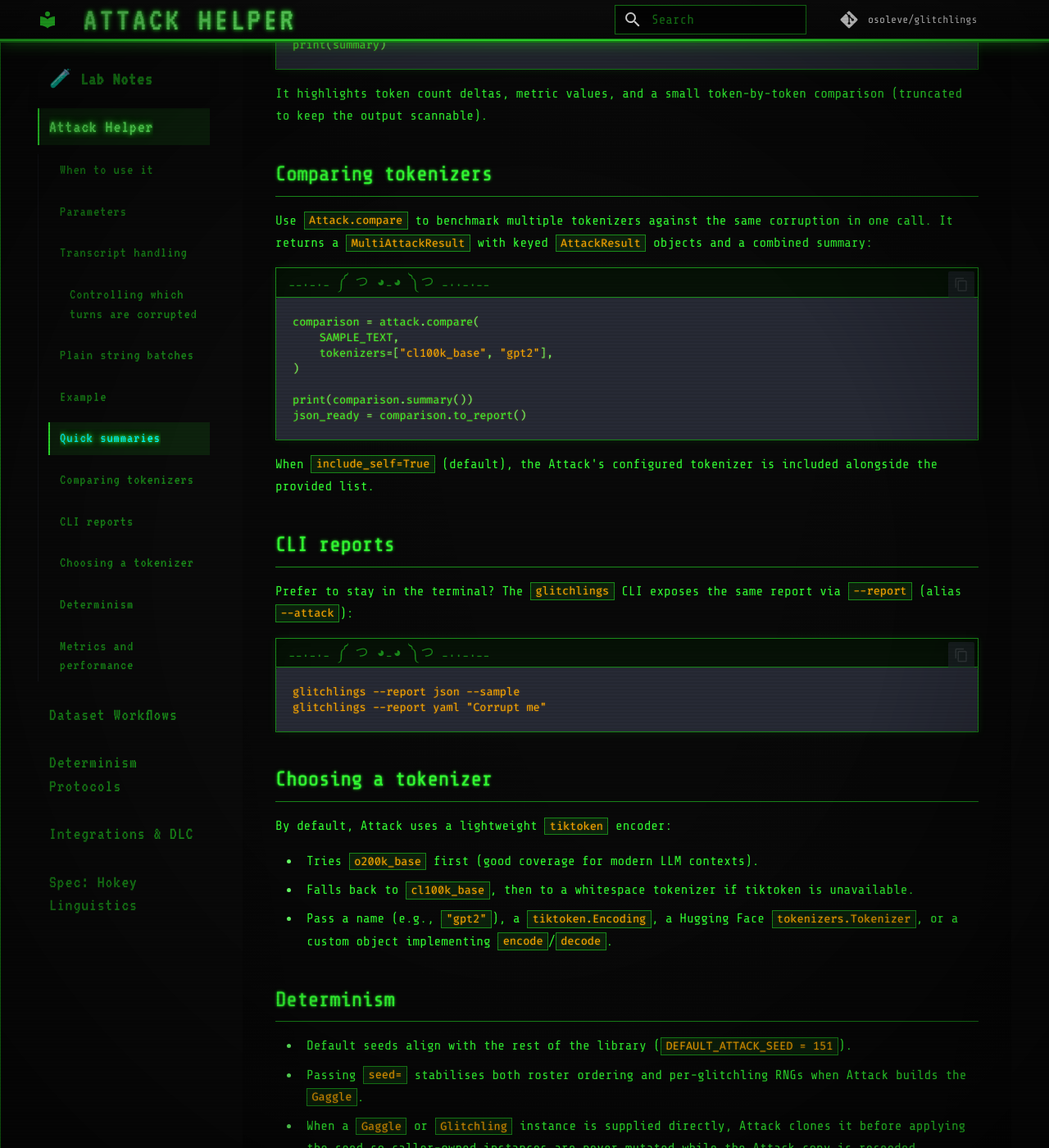
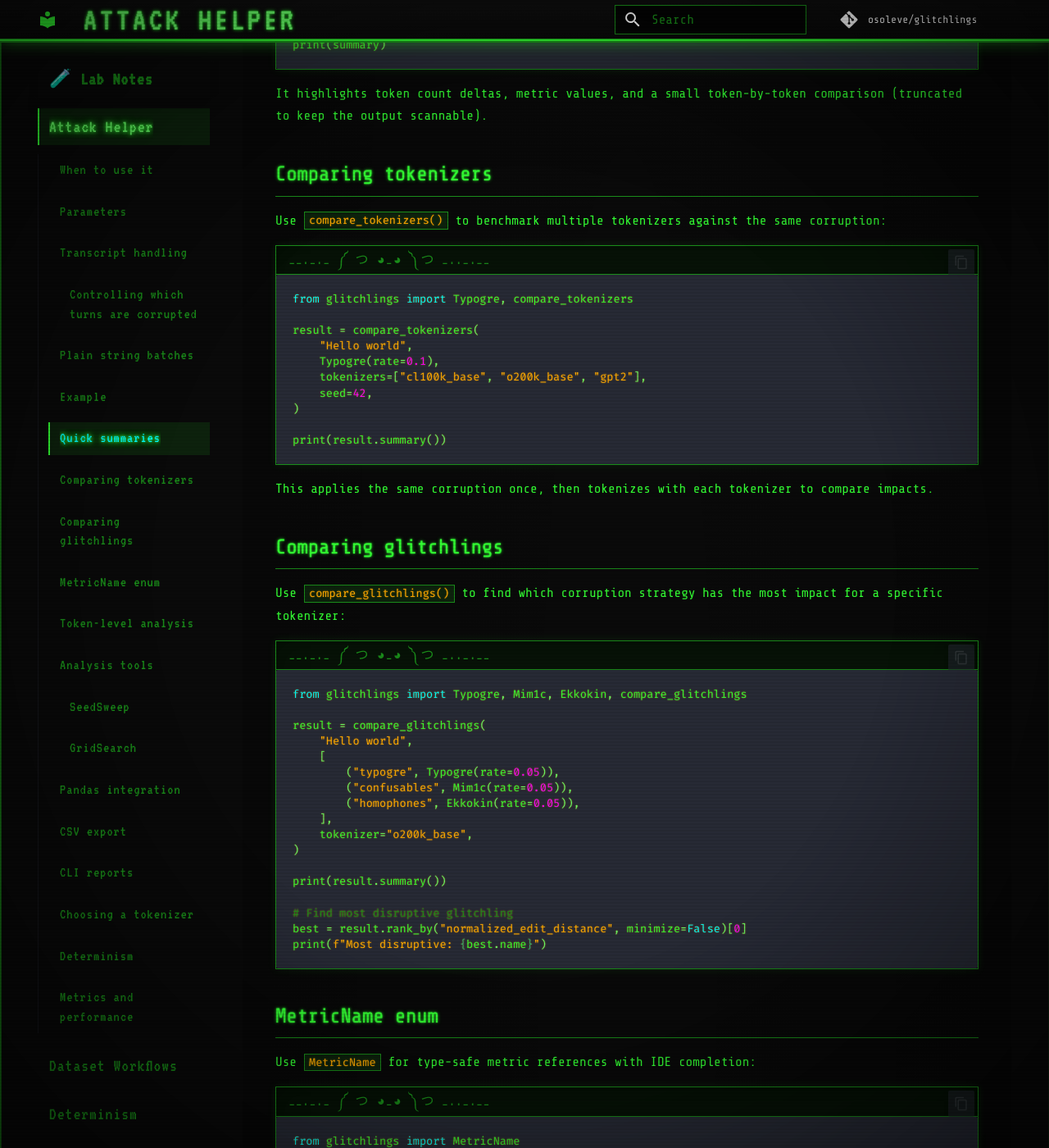
Before and after one commit to osoleve/glitchlings, an MkDocs documentation site: the page built from docs/attack.md, in a window 1280 px wide and 1400 px high, scrolled down 3139 px. Shown: the whole window at 82% size. Built offline with MkDocs 1.6.1 and Material for MkDocs 9.7.7, drawn with Linux system fonts in a browser that asks for light colours; comment, search, counter and statistics services are not loaded; some of the changed text lies outside the part shown.

Commit message:
docs(attack): Update documentation for new API
- Replace Attack.compare() section with compare_tokenizers() function
- Add compare_glitchlings() section for comparing corruption strategies
- Add MetricName enum documentation with usage examples
- Add token-level analysis section (get_changed_tokens, get_mutation_positions, get_token_alignment)
- Add analysis tools section (SeedSweep, GridSearch) with examples
- Add pandas integration section (to_dataframe methods)
- Add CSV export section

````diff
--- a/docs/attack.md
+++ b/docs/attack.md
@@ -94,19 +94,165 @@ It highlights token count deltas, metric values, and a small token-by-token comp
 
 ## Comparing tokenizers
 
-Use `Attack.compare` to benchmark multiple tokenizers against the same corruption in one call. It returns a `MultiAttackResult` with keyed `AttackResult` objects and a combined summary:
+Use `compare_tokenizers()` to benchmark multiple tokenizers against the same corruption:
 
 ```python
-comparison = attack.compare(
-    SAMPLE_TEXT,
-    tokenizers=["cl100k_base", "gpt2"],
+from glitchlings import Typogre, compare_tokenizers
+
+result = compare_tokenizers(
+    "Hello world",
+    Typogre(rate=0.1),
+    tokenizers=["cl100k_base", "o200k_base", "gpt2"],
+    seed=42,
 )
 
-print(comparison.summary())
-json_ready = comparison.to_report()
+print(result.summary())
 ```
 
-When `include_self=True` (default), the Attack's configured tokenizer is included alongside the provided list.
+This applies the same corruption once, then tokenizes with each tokenizer to compare impacts.
+
+## Comparing glitchlings
+
+Use `compare_glitchlings()` to find which corruption strategy has the most impact for a specific tokenizer:
+
+```python
+from glitchlings import Typogre, Mim1c, Ekkokin, compare_glitchlings
+
+result = compare_glitchlings(
+    "Hello world",
+    [
+        ("typogre", Typogre(rate=0.05)),
+        ("confusables", Mim1c(rate=0.05)),
+        ("homophones", Ekkokin(rate=0.05)),
+    ],
+    tokenizer="o200k_base",
+)
+
+print(result.summary())
+
+# Find most disruptive glitchling
+best = result.rank_by("normalized_edit_distance", minimize=False)[0]
+print(f"Most disruptive: {best.name}")
+```
+
+## MetricName enum
+
+Use `MetricName` for type-safe metric references with IDE completion:
+
+```python
+from glitchlings import MetricName
+from glitchlings.attack import Attack
+
+# Reference individual metrics
+print(MetricName.NED.value)  # "normalized_edit_distance"
+
+# Get the function for a metric
+ned_func = MetricName.NED.func
+
+# Get all default metrics as a dict
+attack = Attack(Typogre(), metrics=MetricName.defaults())
+```
+
+Available metrics:
+
+| Enum | Value |
+|------|-------|
+| `MetricName.JSD` | `jensen_shannon_divergence` |
+| `MetricName.NED` | `normalized_edit_distance` |
+| `MetricName.SR` | `subsequence_retention` |
+
+## Token-level analysis
+
+`AttackResult` provides methods for detailed token analysis:
+
+```python
+result = attack.run("Hello world")
+
+# Get tokens that changed
+changes = result.get_changed_tokens()  # [(orig, corrupted), ...]
+
+# Get positions of mutations
+positions = result.get_mutation_positions()  # [0, 3, 5, ...]
+
+# Get detailed alignment with operation markers
+alignment = result.get_token_alignment()
+# [{"index": 0, "original": "Hello", "corrupted": "He1lo", "changed": True, "op": "!"}, ...]
+```
+
+For batch results, pass `batch_index` to analyze a specific item.
+
+## Analysis tools
+
+### SeedSweep
+
+Run attacks across many seeds to collect aggregate statistics:
+
+```python
+from glitchlings import SeedSweep, Typogre
+
+sweep = SeedSweep(Typogre(rate=0.05), tokenizer="cl100k_base")
+result = sweep.run("Hello world", seeds=range(100))
+
+print(result.summary())
+print(result.aggregate_stats["normalized_edit_distance"])
+# {"mean": 0.15, "std": 0.02, "min": 0.10, "max": 0.22, "median": 0.14}
+
+# Filter results by metric threshold
+high_impact = result.filter_by_metric("normalized_edit_distance", min_value=0.2)
+```
+
+### GridSearch
+
+Search parameter combinations to find optimal settings:
+
+```python
+from glitchlings import GridSearch, Typogre
+
+grid = GridSearch(
+    Typogre,
+    param_grid={"rate": [0.01, 0.05, 0.1, 0.2]},
+    tokenizer="cl100k_base",
+)
+result = grid.run("Hello world", rank_by="normalized_edit_distance")
+
+print(result.summary())
+print(f"Best params: {result.best_point.params}")
+```
+
+Both support progress callbacks and early stopping:
+
+```python
+result = sweep.run(
+    text,
+    seeds=range(1000),
+    progress_callback=lambda results: print(f"Completed {len(results)}"),
+    early_stop=lambda seed, result: result.metrics["normalized_edit_distance"] > 0.5,
+)
+```
+
+## Pandas integration
+
+Result classes provide `to_dataframe()` for analysis in pandas (requires `pip install pandas`):
+
+```python
+# SeedSweep results
+df = sweep_result.to_dataframe()  # seeds as index, metrics as columns
+
+# GridSearch results
+df = grid_result.to_dataframe()  # params and metrics as columns
+
+# Glitchling comparison
+df = comparison_result.to_dataframe()  # glitchling names as index
+```
+
+## CSV export
+
+Export results directly to CSV:
+
+```python
+sweep_result.export_csv("sweep_results.csv")
+grid_result.export_csv("grid_results.csv", include_params=True)
+```
 
 ## CLI reports
 
````
